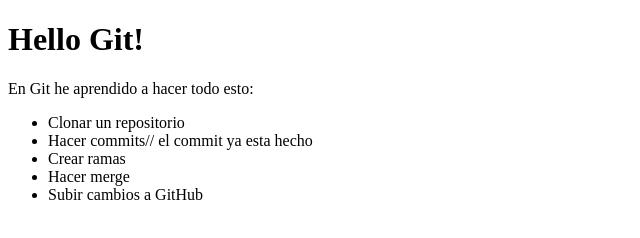
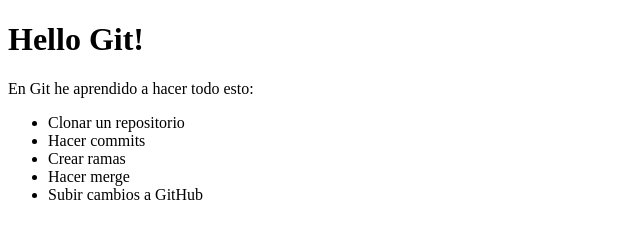
Before and after one commit to melchorfuentes-oss/mygitweb-MFM, a plain HTML site: page index.html in a window 1280 px wide. Shown: the whole page, without its empty margins (0-640 px from the left). Drawn offline with Linux system fonts and the light colour scheme.

Commit message:
Update index.html

```diff
--- a/index.html
+++ b/index.html
@@ -9,7 +9,7 @@
     <p>En Git he aprendido a hacer todo esto:</p>
     <ul>
         <li>Clonar un repositorio</li>
-        <li>Hacer commits// el commit ya esta hecho</li>
+        <li>Hacer commits</li>
         <li>Crear ramas</li>
         <li>Hacer merge</li>
         <li>Subir cambios a GitHub</li>
```
